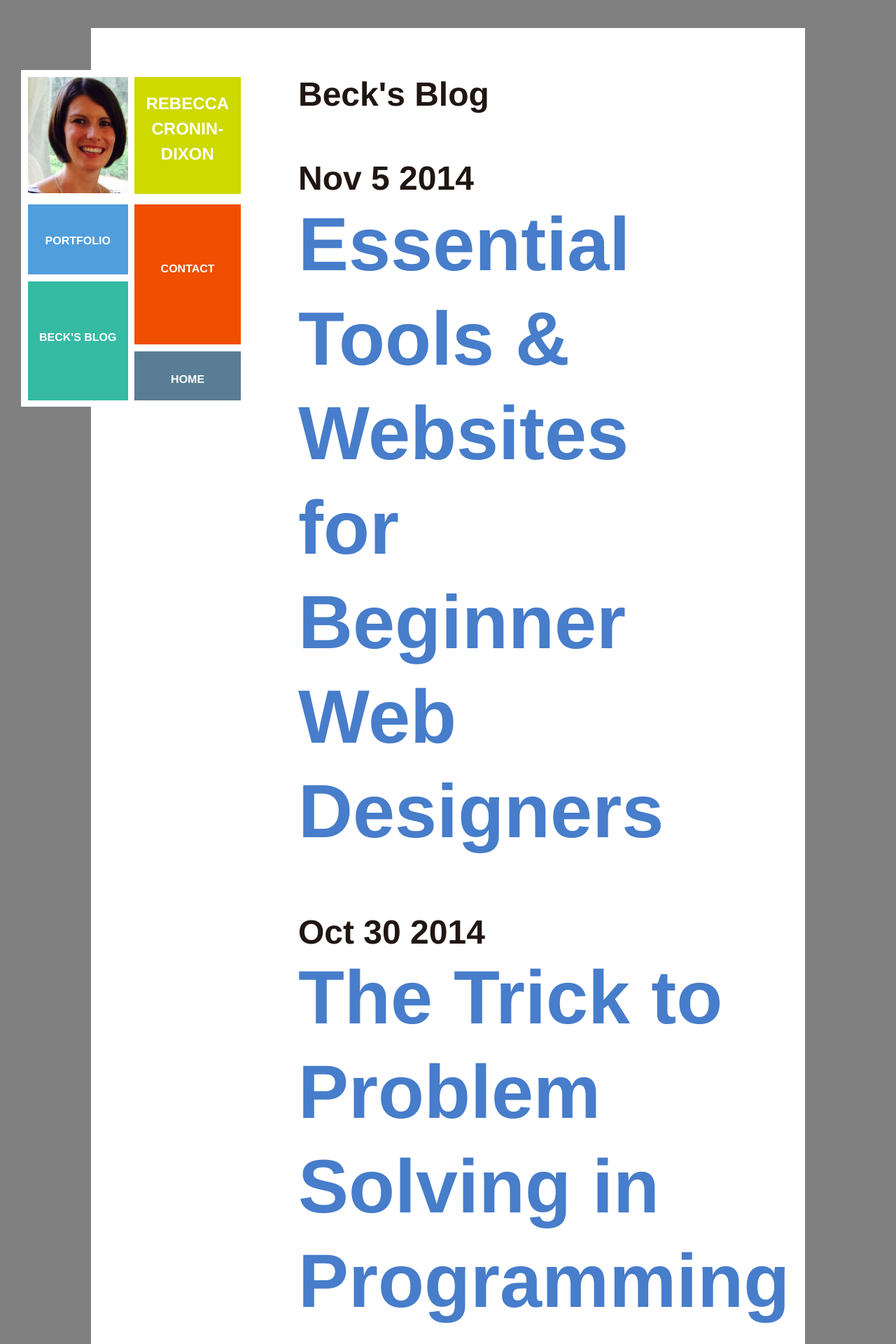
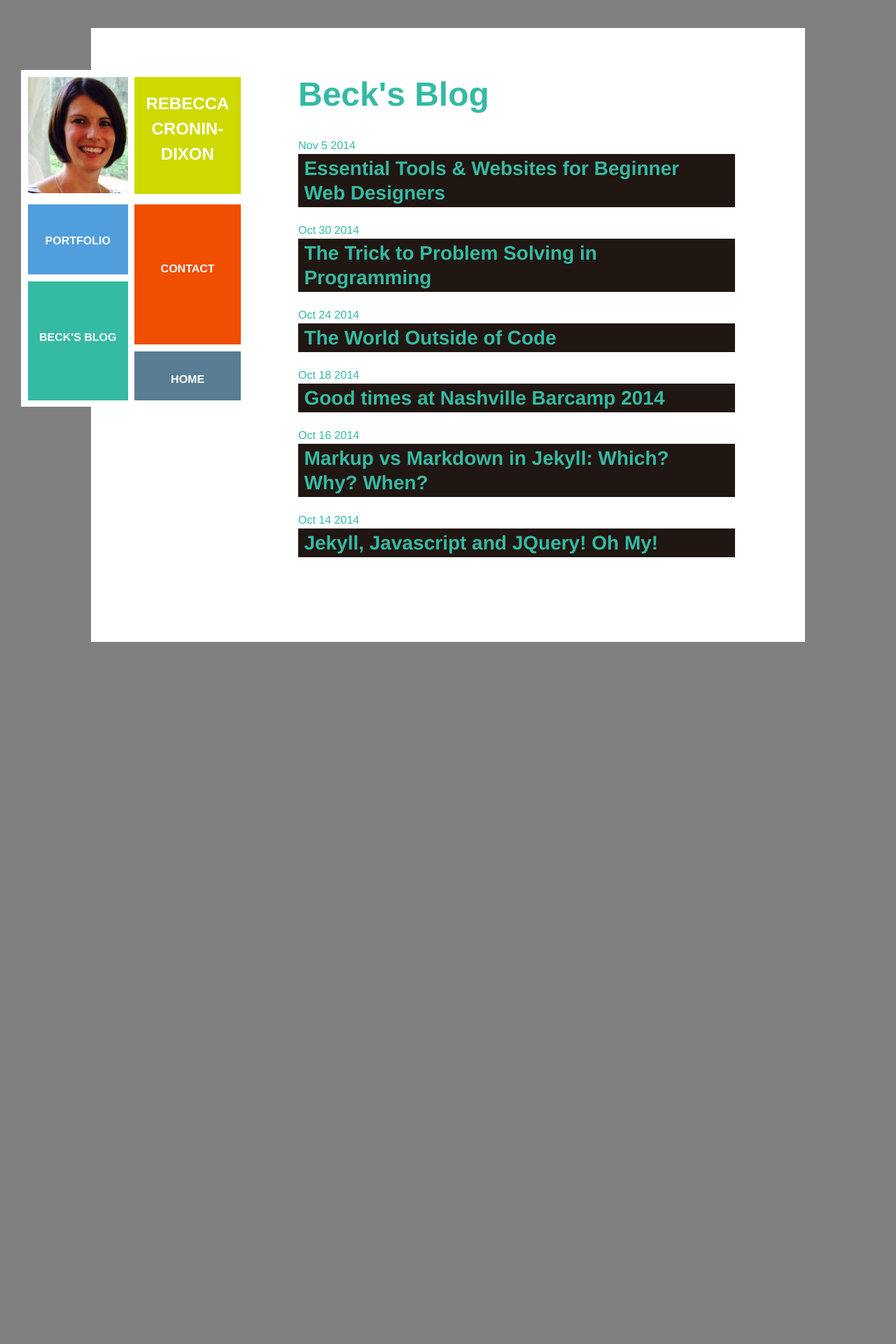
Before and after one commit to beck410/beck410.github.io, a Jekyll site: the page built from blog.html, in a window 1280 px wide. Shown: the top 1920 px of the page at 70% size. Built offline with Jekyll 4.4.1, drawn with Linux system fonts in a browser that asks for light colours; nearby versions of some CDN libraries; some web fonts are replaced; after the commit the page ends 957 px from its top, so only the background shows below that.

Commit message:
blog page styled

```diff
--- /dev/null
+++ b/_sass/_blog.scss
@@ -0,0 +1,18 @@
+.blog {
+  h1,h2,h3,span {
+    color: $blog-color;
+
+    a{
+      color: $blog-color;
+    }
+  }
+
+  h3{
+    background: $header-bg-color;
+    padding: 3px 2em 3px 0.3em;
+  }
+
+  span {
+    margin-bottom: 15px;
+  }
+}
--- a/blog.html
+++ b/blog.html
@@ -2,17 +2,18 @@
 layout: default
 title: Beck&#39s Blog
 ---
-
-<h1>{{ page.title }}<h1>
+<section class="blog">
+  <h1>{{ page.title }}</h1>
 
   <ul class="post-list">
   {% for post in site.posts %}
     <li>
       <span class="post-meta">{{ post.date | date: "%b %-d %Y" }}</span>
 
-		<h2>
+      <h3>
         <a class="post-link" href="{{ post.url | prepend: site.baseurl }}">{{ post.title }}</a>
-		<h2>
+      </h3>
     </li>
   {% endfor %}
   </ul>
+</section>
--- a/css/main.scss
+++ b/css/main.scss
@@ -59,4 +59,5 @@ $on-laptop:        800px;
         "sidebar",
         "contact",
         "home",
+        "blog",
         "portfolio"
```
Lines whose indentation alone changed are shown as unchanged.
